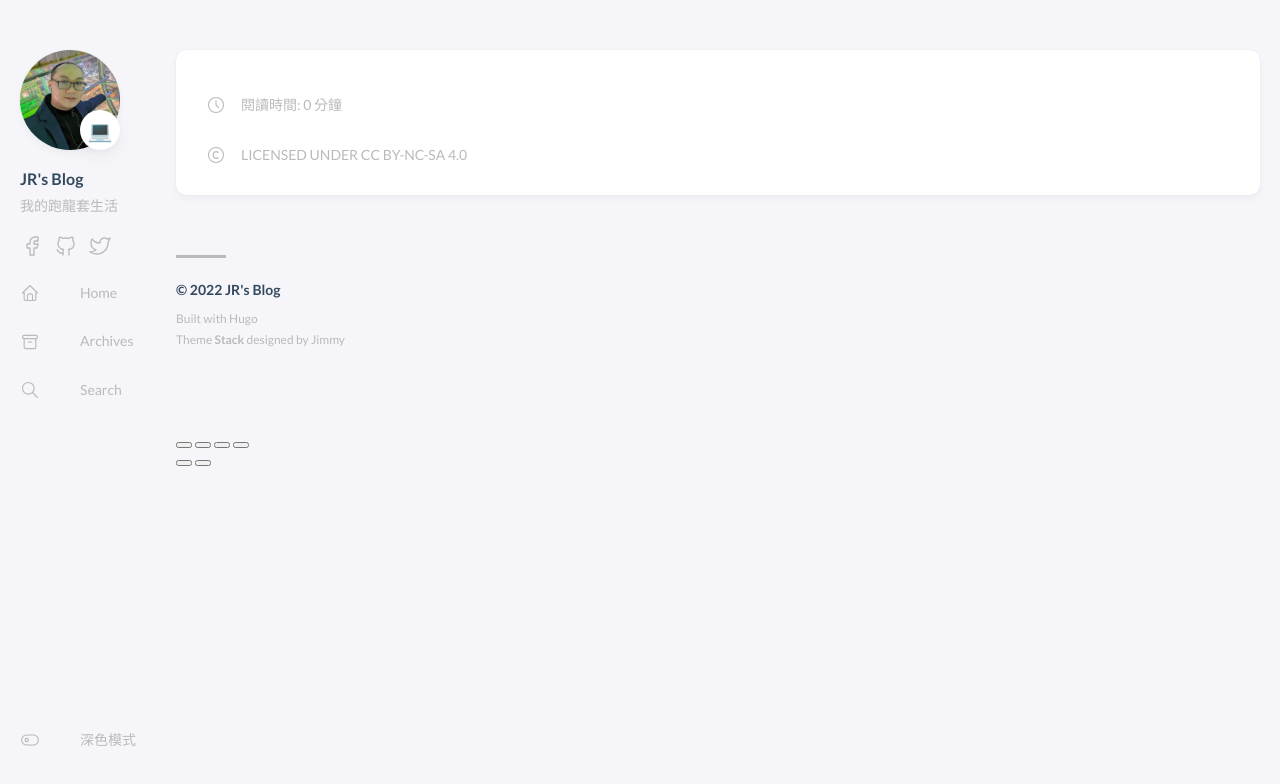
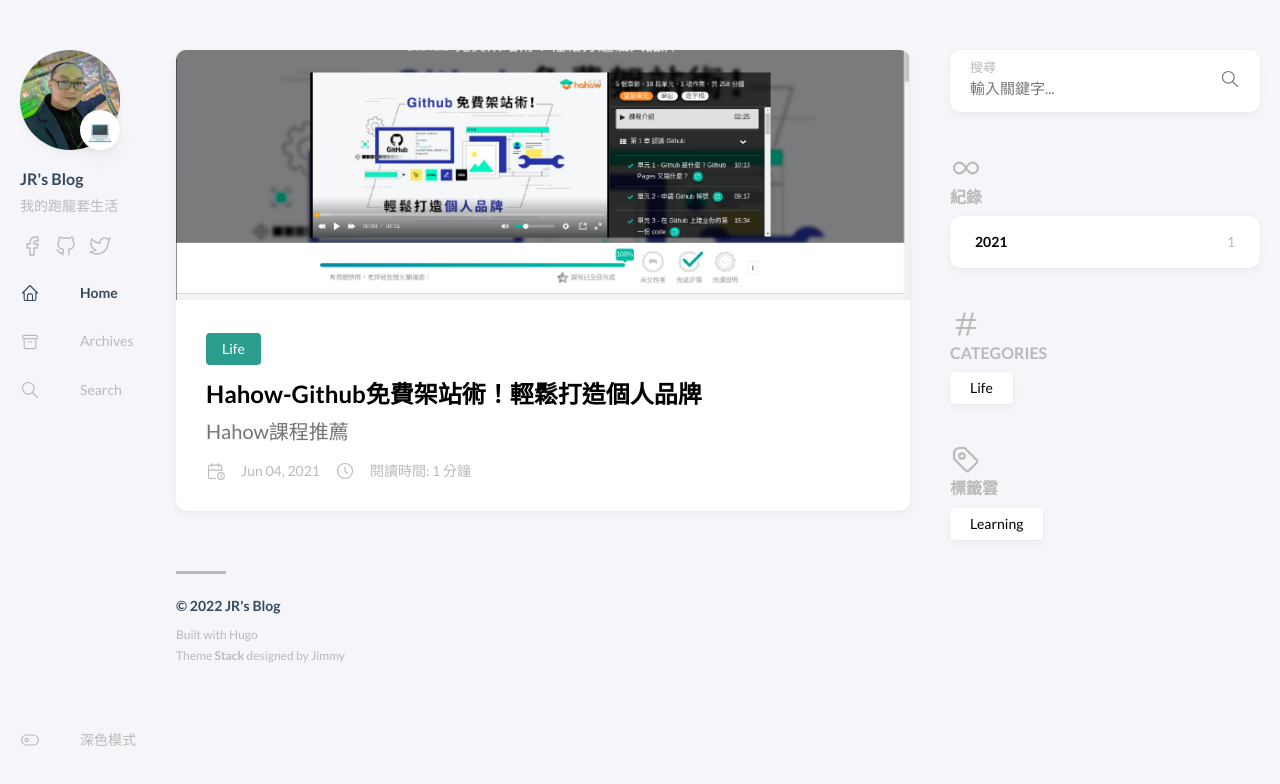
Before and after one commit to jrenyang/jrenyang.github.io, a plain HTML site: page index.html in a window 1280 px wide. Drawn offline with Linux system fonts and the light colour scheme; some packages are replaced by stand-ins of ours; a script that the page names is missing.

Commit message:
publish 20220405175047

```diff
--- a/index.html
+++ b/index.html
@@ -1,6 +1,7 @@
 <!DOCTYPE html>
 <html lang="zh-tw" dir="ltr">
-    <head><meta charset='utf-8'>
+    <head>
+	<meta name="generator" content="Hugo 0.92.0" /><meta charset='utf-8'>
 <meta name='viewport' content='width=device-width, initial-scale=1'><meta name='description' content='我的跑龍套生活'><title>JR&#39;s Blog</title>
 
 <link rel='canonical' href='https://jrenyang.github.io/'>
@@ -17,13 +18,11 @@
 <meta property='og:description' content='我的跑龍套生活'>
 <meta property='og:url' content='https://jrenyang.github.io/'>
 <meta property='og:site_name' content='JR&#39;s Blog'>
-<meta property='og:type' content='article'><meta property='article:section' content='Page' />
+<meta property='og:type' content='website'><meta property='og:updated_time' content=' 2021-06-04T00:00:00&#43;00:00 '/>
 <meta name="twitter:title" content="JR&#39;s Blog">
-<meta name="twitter:description" content="我的跑龍套生活">
+<meta name="twitter:description" content="我的跑龍套生活"><link rel="alternate" type="application/rss&#43;xml" href="https://jrenyang.github.io/index.xml">
     </head>
-    <body class="
-    article-page
-    ">
+    <body class="">
     <script>
         (function() {
             const colorSchemeKey = 'StackColorScheme';
@@ -140,7 +139,7 @@
 
 
 
-        <li >
+        <li  class='current' >
             <a href='/' >
 
 
@@ -228,22 +227,67 @@
     </ol>
 </aside>
 <main class="main full-width">
-    <article class="main-article">
+
+
+
+
+
+    <section class="article-list">
+
+
+<article class="has-image">
     <header class="article-header">
+        <div class="article-image">
+            <a href="/p/hahow-github-webite/">
+                <img src="/p/hahow-github-webite/hahow-github-webite-img01_hu04f45a2e9c780379eab81da32424fd88_303122_800x0_resize_box_3.png"
+                        srcset="/p/hahow-github-webite/hahow-github-webite-img01_hu04f45a2e9c780379eab81da32424fd88_303122_800x0_resize_box_3.png 800w, /p/hahow-github-webite/hahow-github-webite-img01_hu04f45a2e9c780379eab81da32424fd88_303122_1600x0_resize_box_3.png 1600w"
+                        width="800"
+                        height="426"
+                        loading="lazy"
+                        alt="Featured image of post Hahow-Github免費架站術！輕鬆打造個人品牌" />
+
+            </a>
+        </div>
+
 
     <div class="article-details">
+
+    <header class="article-category">
+
+            <a href="/categories/life/" style="background-color: #2a9d8f; color: #fff;">
+                Life
+            </a>
+
+    </header>
 
 
     <div class="article-title-wrapper">
         <h2 class="article-title">
-            <a href="/"></a>
+            <a href="/p/hahow-github-webite/">Hahow-Github免費架站術！輕鬆打造個人品牌</a>
         </h2>
 
+
+        <h3 class="article-subtitle">
+            Hahow課程推薦
+        </h3>
 
     </div>
 
 
     <footer class="article-time">
+
+            <div>
+                <svg xmlns="http://www.w3.org/2000/svg" class="icon icon-tabler icon-tabler-calendar-time" width="56" height="56" viewBox="0 0 24 24" stroke-width="2" stroke="currentColor" fill="none" stroke-linecap="round" stroke-linejoin="round">
+  <path stroke="none" d="M0 0h24v24H0z"/>
+  <path d="M11.795 21h-6.795a2 2 0 0 1 -2 -2v-12a2 2 0 0 1 2 -2h12a2 2 0 0 1 2 2v4" />
+  <circle cx="18" cy="18" r="4" />
+  <path d="M15 3v4" />
+  <path d="M7 3v4" />
+  <path d="M3 11h16" />
+  <path d="M18 16.496v1.504l1 1" />
+</svg>
+                <time class="article-time--published">Jun 04, 2021</time>
+            </div>
 
 
 
@@ -257,7 +301,7 @@
 
 
                 <time class="article-time--reading">
-                    閱讀時間: 0 分鐘
+                    閱讀時間: 1 分鐘
                 </time>
             </div>
 
@@ -267,85 +311,10 @@
 
 </div>
 </header>
-
-    <section class="article-content">
-
-
-
-</section>
-
-
-    <footer class="article-footer">
-
-
-
-    <section class="article-copyright">
-        <svg xmlns="http://www.w3.org/2000/svg" class="icon icon-tabler icon-tabler-copyright" width="24" height="24" viewBox="0 0 24 24" stroke-width="2" stroke="currentColor" fill="none" stroke-linecap="round" stroke-linejoin="round">
-  <path stroke="none" d="M0 0h24v24H0z"/>
-  <circle cx="12" cy="12" r="9" />
-  <path d="M14.5 9a3.5 4 0 1 0 0 6" />
-</svg>
-
-
-
-        <span>Licensed under CC BY-NC-SA 4.0</span>
-    </section>
-    </footer>
-
-
-
 </article>
 
-
-
-
-
-
-
-
-    <script src="https://utteranc.es/client.js"
-        repo="jrenyang/jrenyang.github.io"
-        issue-term="pathname"
-
-        crossorigin="anonymous"
-        async
-        >
-</script>
-
-<style>
-    .utterances {
-        max-width: unset;
-    }
-</style>
-
-<script>
-    function setUtterancesTheme(theme) {
-        let utterances = document.querySelector('.utterances iframe');
-        if (utterances) {
-            utterances.contentWindow.postMessage(
-                {
-                    type: 'set-theme',
-                    theme: `github-${theme}`
-                },
-                'https://utteranc.es'
-            );
-        }
-    }
-
-    addEventListener('message', event => {
-        if (event.origin !== 'https://utteranc.es') return;
-        setUtterancesTheme(document.documentElement.dataset.scheme)
-    });
-
-    window.addEventListener('onColorSchemeChange', (e) => {
-        setUtterancesTheme(e.detail)
-    })
-</script>
-
-
-
-
-    <footer class="site-footer">
+    </section>
+<footer class="site-footer">
     <section class="copyright">
         &copy;
 
@@ -358,86 +327,113 @@
     </section>
 </footer>
 
+            </main>
+    <aside class="sidebar right-sidebar sticky">
 
 
-<div class="pswp" tabindex="-1" role="dialog" aria-hidden="true">
+                <form action="/search/" class="search-form widget" >
+        <p>
+            <label>搜尋</label>
+            <input name="keyword" required placeholder="輸入關鍵字..." />
 
-
-    <div class="pswp__bg"></div>
-
-
-    <div class="pswp__scroll-wrap">
-
-
-        <div class="pswp__container">
-            <div class="pswp__item"></div>
-            <div class="pswp__item"></div>
-            <div class="pswp__item"></div>
-        </div>
-
-
-        <div class="pswp__ui pswp__ui--hidden">
-
-            <div class="pswp__top-bar">
+            <button title="搜尋">
+                <svg xmlns="http://www.w3.org/2000/svg" class="icon icon-tabler icon-tabler-search" width="24" height="24" viewBox="0 0 24 24" stroke-width="2" stroke="currentColor" fill="none" stroke-linecap="round" stroke-linejoin="round">
+  <path stroke="none" d="M0 0h24v24H0z"/>
+  <circle cx="10" cy="10" r="7" />
+  <line x1="21" y1="21" x2="15" y2="15" />
+</svg>
 
 
 
-                <div class="pswp__counter"></div>
-
-                <button class="pswp__button pswp__button--close" title="Close (Esc)"></button>
-
-                <button class="pswp__button pswp__button--share" title="Share"></button>
-
-                <button class="pswp__button pswp__button--fs" title="Toggle fullscreen"></button>
-
-                <button class="pswp__button pswp__button--zoom" title="Zoom in/out"></button>
+            </button>
+        </p>
+    </form>
 
 
 
-                <div class="pswp__preloader">
-                    <div class="pswp__preloader__icn">
-                        <div class="pswp__preloader__cut">
-                            <div class="pswp__preloader__donut"></div>
-                        </div>
-                    </div>
-                </div>
-            </div>
+                <section class="widget archives">
+        <div class="widget-icon">
+            <svg xmlns="http://www.w3.org/2000/svg" class="icon icon-tabler icon-tabler-infinity" width="24" height="24" viewBox="0 0 24 24" stroke-width="2" stroke="currentColor" fill="none" stroke-linecap="round" stroke-linejoin="round">
+  <path stroke="none" d="M0 0h24v24H0z"/>
+  <path d="M9.828 9.172a4 4 0 1 0 0 5.656 a10 10 0 0 0 2.172 -2.828a10 10 0 0 1 2.172 -2.828 a4 4 0 1 1 0 5.656a10 10 0 0 1 -2.172 -2.828a10 10 0 0 0 -2.172 -2.828" />
+</svg>
 
-            <div class="pswp__share-modal pswp__share-modal--hidden pswp__single-tap">
-                <div class="pswp__share-tooltip"></div>
-            </div>
 
-            <button class="pswp__button pswp__button--arrow--left" title="Previous (arrow left)">
-            </button>
-
-            <button class="pswp__button pswp__button--arrow--right" title="Next (arrow right)">
-            </button>
-
-            <div class="pswp__caption">
-                <div class="pswp__caption__center"></div>
-            </div>
 
         </div>
+        <h2 class="widget-title section-title">紀錄</h2>
+
+
+
+
+
+
+        <div class="widget-archive--list">
+            <div class="archives-year">
+                    <a href="/archives/#2021">
+
+                            <span class="year">2021</span>
+                            <span class="count">1</span>
+
+                    </a>
+                </div>
+
+        </div>
+    </section>
+
+
+
+                <section class="widget tagCloud">
+    <div class="widget-icon">
+        <svg xmlns="http://www.w3.org/2000/svg" class="icon icon-tabler icon-tabler-hash" width="24" height="24" viewBox="0 0 24 24" stroke-width="2" stroke="currentColor" fill="none" stroke-linecap="round" stroke-linejoin="round">
+  <path stroke="none" d="M0 0h24v24H0z"/>
+  <line x1="5" y1="9" x2="19" y2="9" />
+  <line x1="5" y1="15" x2="19" y2="15" />
+  <line x1="11" y1="4" x2="7" y2="20" />
+  <line x1="17" y1="4" x2="13" y2="20" />
+</svg>
+
+
 
     </div>
+    <h2 class="widget-title section-title">Categories</h2>
 
-</div><script
-                src="https://cdn.jsdelivr.net/npm/photoswipe@4.1.3/dist/photoswipe.min.js"integrity="sha256-ePwmChbbvXbsO02lbM3HoHbSHTHFAeChekF1xKJdleo="crossorigin="anonymous"
-                defer
-                >
-            </script><script
-                src="https://cdn.jsdelivr.net/npm/photoswipe@4.1.3/dist/photoswipe-ui-default.min.js"integrity="sha256-UKkzOn/w1mBxRmLLGrSeyB4e1xbrp4xylgAWb3M42pU="crossorigin="anonymous"
-                defer
-                >
-            </script><link
-                rel="stylesheet"
-                href="https://cdn.jsdelivr.net/npm/photoswipe@4.1.3/dist/default-skin/default-skin.css"integrity="sha256-c0uckgykQ9v5k&#43;IqViZOZKc47Jn7KQil4/MP3ySA3F8="crossorigin="anonymous"
-            ><link
-                rel="stylesheet"
-                href="https://cdn.jsdelivr.net/npm/photoswipe@4.1.3/dist/photoswipe.css"integrity="sha256-SBLU4vv6CA6lHsZ1XyTdhyjJxCjPif/TRkjnsyGAGnE="crossorigin="anonymous"
-            >
+    <div class="tagCloud-tags">
 
-            </main>
+            <a href="/categories/life/" class="font_size_1">
+                Life
+            </a>
+
+    </div>
+</section>
+
+
+
+
+                <section class="widget tagCloud">
+    <div class="widget-icon">
+        <svg xmlns="http://www.w3.org/2000/svg" class="icon icon-tabler icon-tabler-tag" width="24" height="24" viewBox="0 0 24 24" stroke-width="2" stroke="currentColor" fill="none" stroke-linecap="round" stroke-linejoin="round">
+  <path stroke="none" d="M0 0h24v24H0z"/>
+  <path d="M11 3L20 12a1.5 1.5 0 0 1 0 2L14 20a1.5 1.5 0 0 1 -2 0L3 11v-4a4 4 0 0 1 4 -4h4" />
+  <circle cx="9" cy="9" r="2" />
+</svg>
+
+
+
+    </div>
+    <h2 class="widget-title section-title">標籤雲</h2>
+
+    <div class="tagCloud-tags">
+
+            <a href="/tags/learning/" class="font_size_1">
+                Learning
+            </a>
+
+    </div>
+</section>
+
+
+    </aside>
 
 
         </div>
```
Also changed, not shown: archives/index.html (+1 -1 lines).
